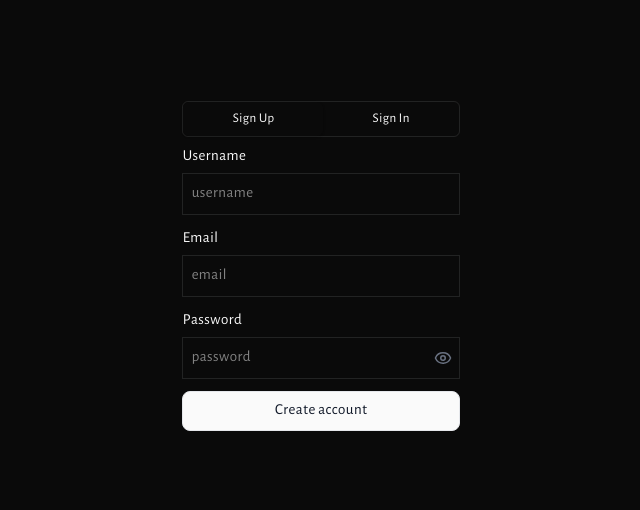
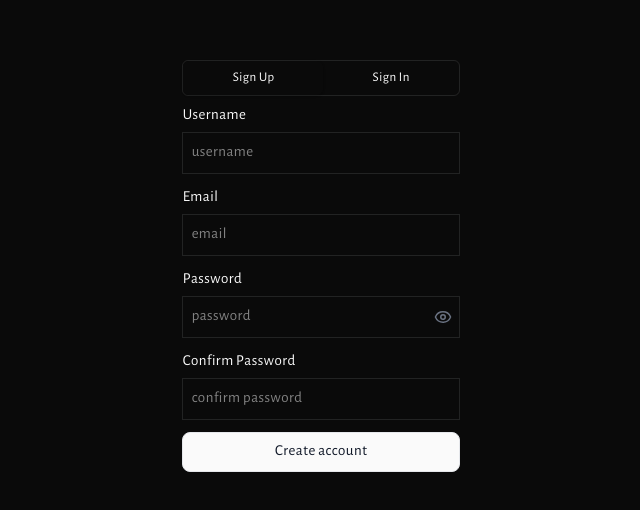
Before and after one commit to DanialZaree/tweeter, a Next.js app: page /auth in a window 1280 px wide. Shown: the part 134-644 px from the top of the page, without its empty margins (319-959 px from the left). Built offline with nearby package versions, Linux system fonts and the light colour scheme.

Commit message:
saved user in mongo db

```diff
--- a/app/components/SignUp/index.tsx
+++ b/app/components/SignUp/index.tsx
@@ -1,10 +1,12 @@
 'use client';
+import { registerUser } from '@/app/lib/actions/actionAuth';
 import { useState } from 'react';
 import { Eye, EyeOff } from 'lucide-react';
 import { Field } from '@base-ui/react/field';
 import { useForm } from 'react-hook-form';
 import { zodResolver } from '@hookform/resolvers/zod';
 import { z } from 'zod';
+import { da } from 'zod/v4/locales';
 
 const schema = z
   .object({
@@ -36,8 +38,14 @@ export default function SignUp() {
   });
   const [showPassword, setShowPassword] = useState(false);
 
-  function onSubmit(data: FormData) {
-    console.log(data);
+  async function onSubmit(data: FormData) {
+    try {
+      const { confirmPassword, ...submissionData } = data;
+      const result = await registerUser(submissionData);
+      console.log('Registration successful:', result);
+    } catch (e) {
+      console.error('Error:', e);
+    }
   }
   return (
     <form onSubmit={handleSubmit(onSubmit)} className="flex flex-col gap-3 w-full">
@@ -93,6 +101,24 @@ export default function SignUp() {
         {errors.password && <p className="text-red-500 text-sm">{errors.password.message}</p>}
       </Field.Root>
 
+      {/* CONFIRM PASSWORD */}
+      <Field.Root className="relative flex flex-col gap-1">
+        <Field.Label>Confirm Password</Field.Label>
+        <div className="relative">
+          <Field.Control
+            {...register('confirmPassword')}
+            name="confirmPassword"
+            placeholder="confirm password"
+            type={showPassword ? 'text' : 'password'}
+            required
+            className="p-2 pr-10 border w-full"
+          />
+        </div>
+        {errors.confirmPassword && (
+          <p className="text-red-500 text-sm">{errors.confirmPassword.message}</p>
+        )}
+      </Field.Root>
+
       <button
         type="submit"
         className="flex justify-center items-center bg-foreground hover:bg-foreground/80 hover:data-disabled:bg-gray-50 active:bg-foreground/60 active:data-disabled:bg-gray-50 active:data-disabled:shadow-none active:shadow-[inset_0_1px_3px_rgba(0,0,0,0.1)] m-0 px-3.5 border border-gray-200 active:border-foreground/60 active:border-t-gray-300 active:data-disabled:border-t-gray-200 rounded-md outline-0 focus-visible:outline-2 focus-visible:outline-blue-800 focus-visible:-outline-offset-1 h-10 font-inherit font-normal text-gray-900 data-disabled:text-gray-500 text-base leading-6 cursor-pointer select-none"
--- a/app/lib/actions/actionRegister.ts
+++ b/app/lib/actions/actionAuth.ts
@@ -3,10 +3,14 @@
 import bcrypt from 'bcrypt';
 import prisma from '../prisma';
 
-export async function register(formdata: FormData) {
-  const userName = formdata.get('userName') as string;
-  const email = formdata.get('email') as string;
-  const password = formdata.get('password') as string;
+interface RegisterData {
+  userName: string;
+  email: string;
+  password: string;
+}
+
+export async function registerUser(data: RegisterData) {
+    const { userName, email, password } = data;
 
   if (!email || !password || !userName) {
     throw new Error("missing fields")
--- a/app/page.tsx
+++ b/app/page.tsx
@@ -1,3 +1,4 @@
+import { auth } from './auth';
 import Navbar from './components/Navbar';
 import Frame from './components/Frame';
 import TweetList from './components/TweetList';
@@ -6,6 +7,7 @@ import NewTweet from './components/ui/NewTweet';
 import { Suspense } from 'react';
 
 export default function Home() {
+  console.log(auth)
   return (
     <>
       <Frame>
```
